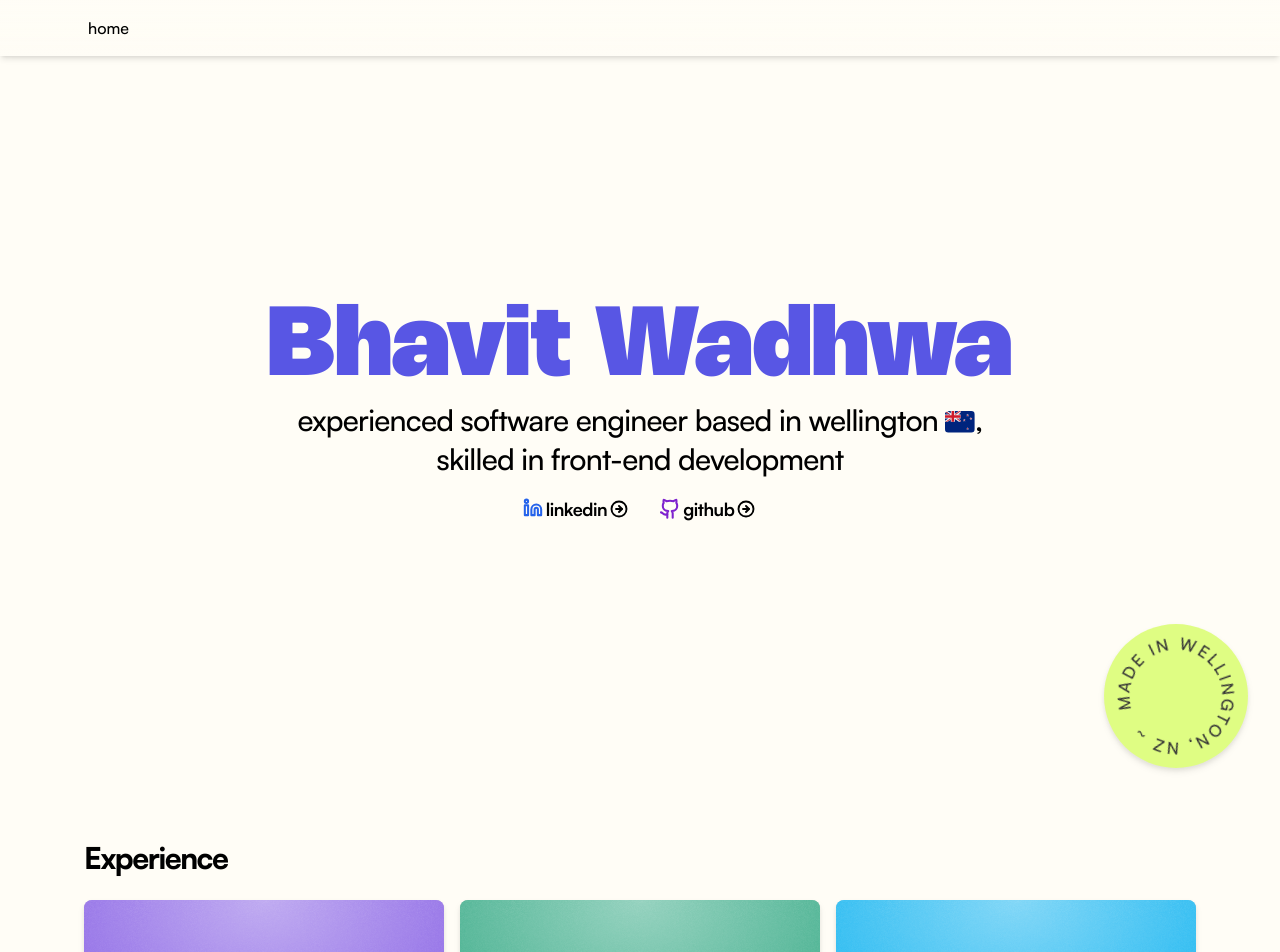
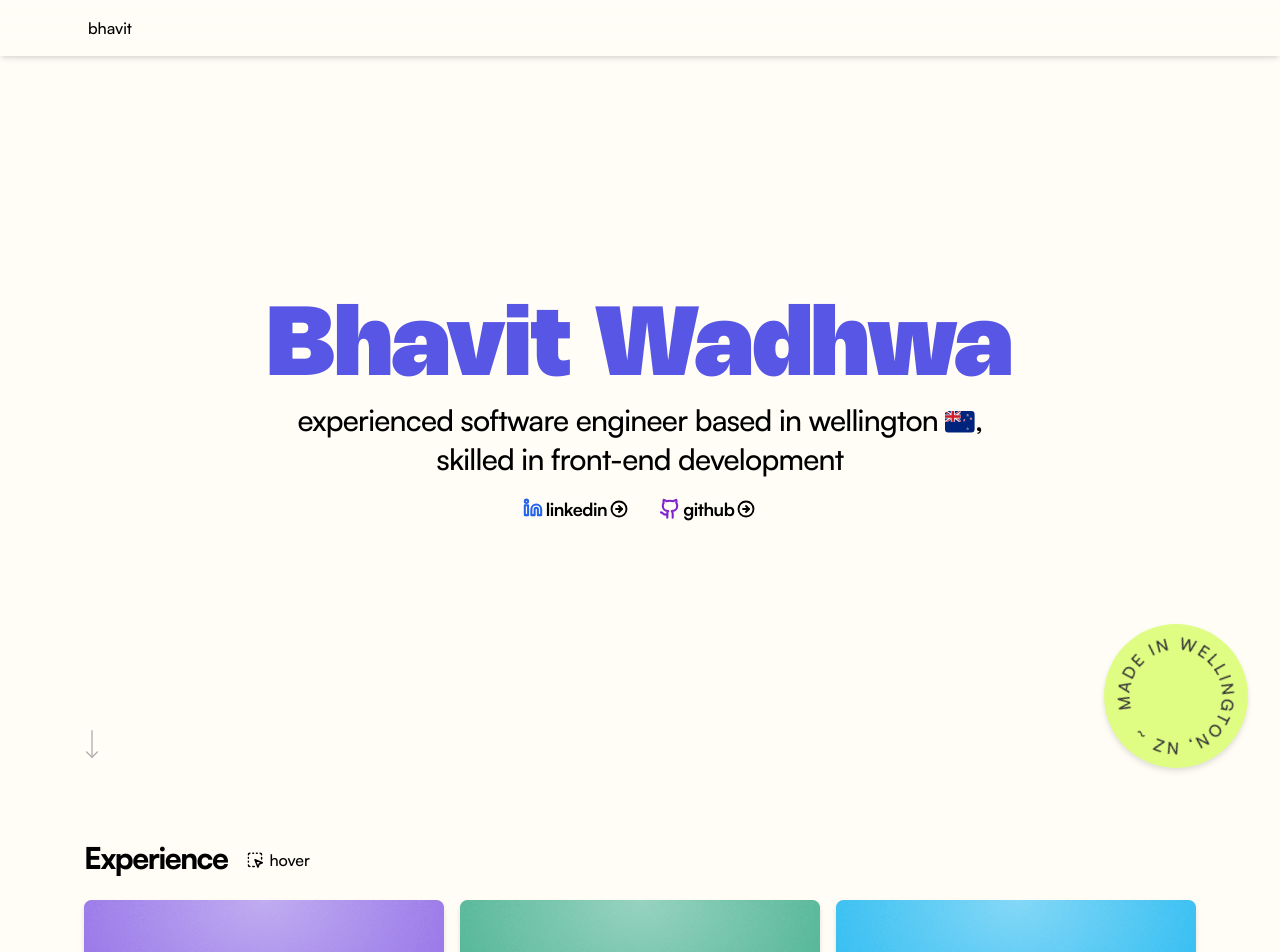
Before and after one commit to wa-bha/v2-personal-website, a Next.js app: page / in a window 1280 px wide. Shown: the top 952 px of the page. Built offline with nearby package versions, Linux system fonts and the light colour scheme.

Commit message:
feat: add scroll down indicator on hero section

```diff
--- a/renovate.json
+++ b/renovate.json
@@ -4,6 +4,6 @@
   "assignees": ["wa-bha"],
   "labels": ["dependencies-chore"],
   "prHourlyLimit": 5,
-  "schedule": ["every weekend"],
+  "schedule": ["before 4am on the first day of the month"],
   "timezone": "Pacific/Auckland"
 }
--- a/src/app/page.tsx
+++ b/src/app/page.tsx
@@ -1,4 +1,4 @@
-import { ExternalLinkIcon, Copyright } from "lucide-react";
+import { ExternalLinkIcon, Copyright, SquareDashedMousePointer, MoveDown } from "lucide-react";
 
 import ExternalLink from "@/components/ExternalLink";
 import ExperienceCard from "@/components/ExperienceCard";
@@ -14,6 +14,15 @@ export default function Home() {
       >
         <StaggeredHeroSection />
 
+        <div className="absolute bottom-0 inset-x-0 px-1 sm:px-5 my-10 max-w-[90%] m-auto">
+          <MoveDown
+            className="md:ml-[-0.5rem] text-grey"
+            width="32"
+            height="32"
+            strokeWidth="1px"
+          />
+        </div>
+
         <div className="m-2 absolute bottom-6 right-6">
           <MadeInWellingtonBadge className="w-28 md:w-32 lg:w-36 drop-shadow-md" />
         </div>
@@ -24,7 +33,13 @@ export default function Home() {
         className="px-1 sm:px-5 my-10 md:mb-24 max-w-[90%] m-auto 2xl:flex 2xl:justify-center"
       >
         <div className="w-full max-w-6xl 2xl:max-w-2xl">
-          <h2>Experience</h2>
+          <div className="flex items-baseline">
+            <h2>Experience</h2>
+            <div className="pl-4 hidden lg:flex items-center">
+              <SquareDashedMousePointer className="h-[1.1em]" strokeWidth="2px" />
+              <span className="pl-0.5 font-medium">hover</span>
+            </div>
+          </div>
 
           <div className="pt-6 grid grid-cols-1 sm:grid-cols-2 lg:grid-cols-3 2xl:grid-cols-2 gap-x-4 gap-y-6">
             <ExperienceCard companyName="hatch" />
--- a/src/components/Navbar/Navbar.tsx
+++ b/src/components/Navbar/Navbar.tsx
@@ -2,7 +2,7 @@ import Link from "next/link";
 
 const navItems = {
   "/": {
-    name: "home"
+    name: "bhavit"
   }
   //   "/blog": {
   //     name: "blog"
--- a/src/components/StaggeredHeroSection/StaggeredHeroSection.tsx
+++ b/src/components/StaggeredHeroSection/StaggeredHeroSection.tsx
@@ -36,7 +36,7 @@ const StaggeredHeroSection = () => {
         }}
       >
         <ExternalLink href="https://en.wikipedia.org/wiki/Flat_white">
-          <h1 className="text-center text-[11vw] md:text-[6em]">Bhavit Wadhwa</h1>
+          <h1 className="text-center text-[10vw] md:text-[6em]">Bhavit Wadhwa</h1>
         </ExternalLink>
       </motion.div>
 
@@ -51,7 +51,7 @@ const StaggeredHeroSection = () => {
         }}
       >
         <div className="mt-[-0.5rem] sm:mt-[-1.25em] px-10 md:px-2 md:w-[48rem]">
-          <p className="font-medium text-center text-[5.5vw] tracking-tight md:text-[1.85em] md:leading-tight">
+          <p className="font-medium text-center text-[5.5vw] tracking-tight sm:text-[1.85em] md:leading-tight">
             experienced software engineer based in wellington{" "}
             <FlagNZ className="mb-1 inline-flex h-[1em]" />, skilled in front-end development
           </p>
@@ -68,7 +68,7 @@ const StaggeredHeroSection = () => {
           ease: "easeInOut"
         }}
       >
-        <div className="pt-[1em] flex flex-wrap justify-center gap-y-2 md:gap-x-5 font-bold md:text-lg tracking-tight">
+        <div className="pt-[1em] flex flex-wrap justify-center gap-x-2 gap-y-2 md:gap-x-5 font-bold md:text-lg tracking-tight">
           <ExternalLink href="https://www.linkedin.com/in/bhavit-wadhwa/">
             <div className="slide-in-underline after:bg-blue-500 flex flex-nowrap items-center">
               <Linkedin className="pb-0.5 pr-0.5 h-[1.2em] text-blue-600" strokeWidth="2.5px" />
```
